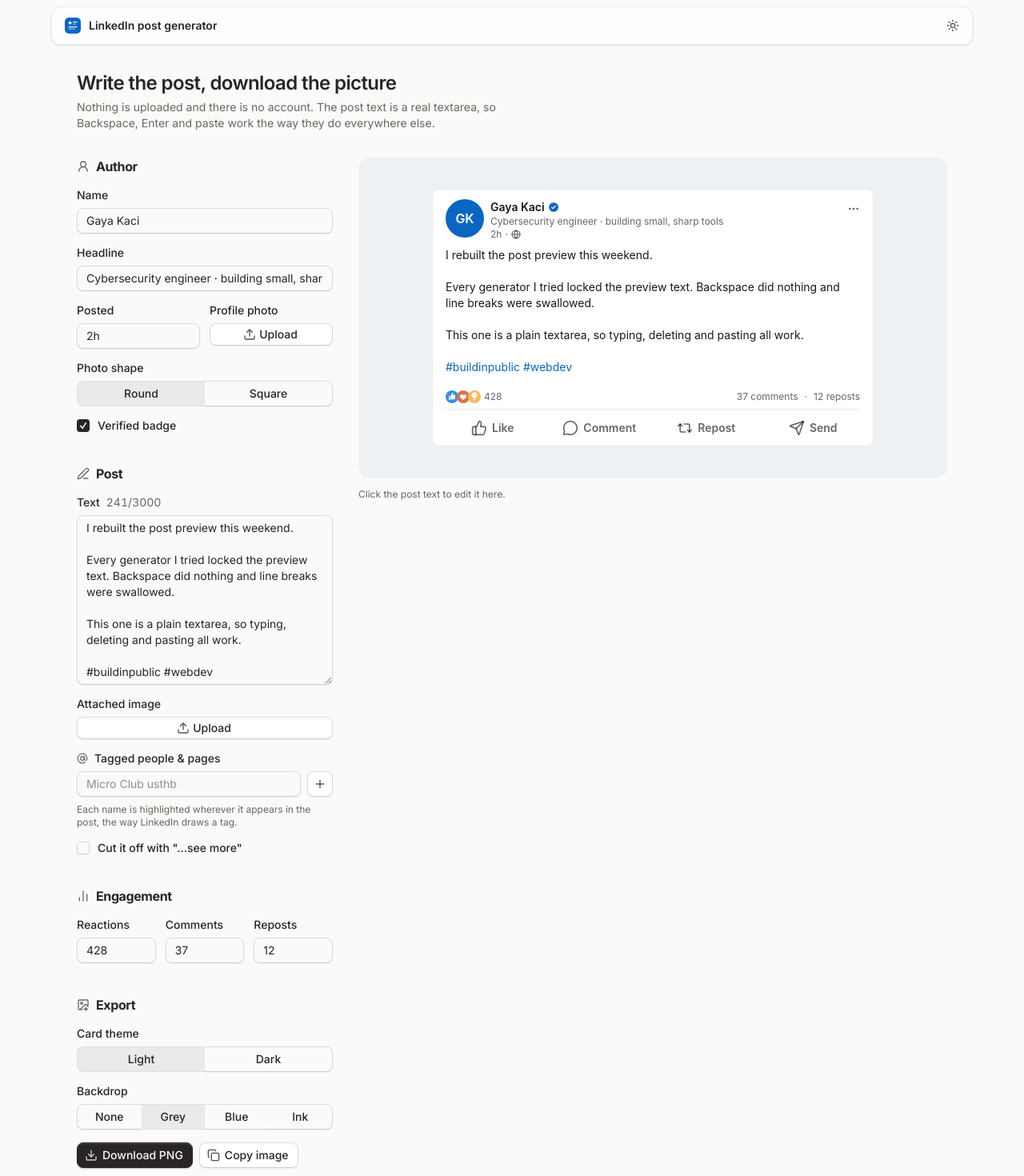
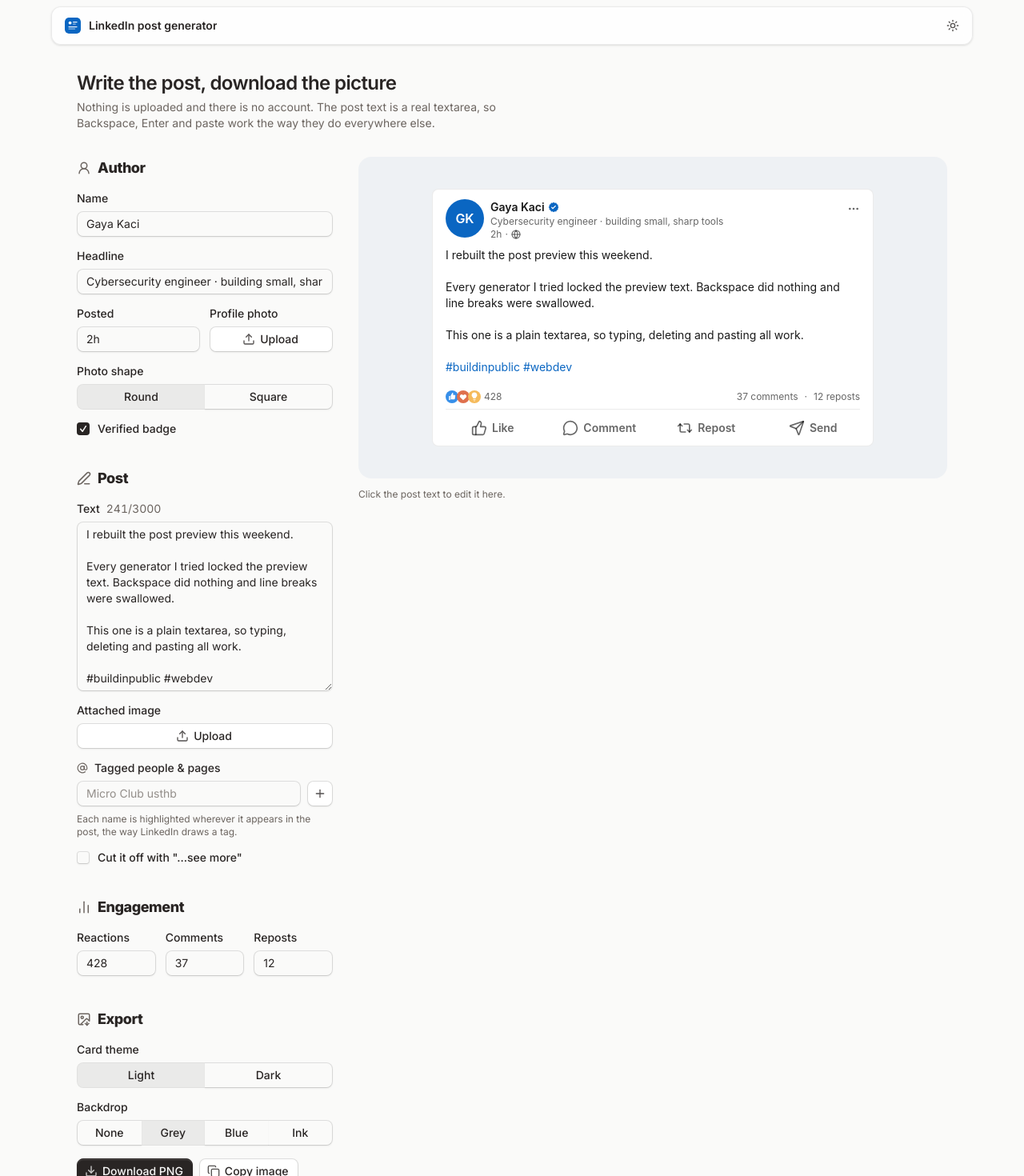
Before and after one commit to kacigaya/linkedin-post, a Next.js app: page / in a window 1280 px wide. Shown: the top 1470 px of the page at 80% size. Built offline with nearby package versions, Linux system fonts and the light colour scheme.

Commit message:
fix: align control heights, enlarge section titles, show the see more link while editing

```diff
--- a/app/components/PostCard.tsx
+++ b/app/components/PostCard.tsx
@@ -88,7 +88,7 @@ export function PostCard({ post, mode, maxLength, onBodyChange }: Props) {
             <Highlighted text={post.body} mentions={post.mentions} />
           </p>
         )}
-        {post.clamp && mode === "static" ? (
+        {post.clamp ? (
           <button
             type="button"
             className="mt-0.5 text-[14px]"
--- a/app/page.tsx
+++ b/app/page.tsx
@@ -156,8 +156,8 @@ export default function Page() {
       <div className="grid gap-8 lg:grid-cols-[minmax(0,20rem)_minmax(0,1fr)]">
         <form className="order-2 flex min-w-0 flex-col gap-10 lg:order-1" onSubmit={(e) => e.preventDefault()}>
           <section className="flex flex-col gap-4">
-            <h2 className="flex items-center gap-2 font-bold text-base tracking-tight">
-              <UserRound className="size-4 text-muted-foreground" />
+            <h2 className="flex items-center gap-2 font-extrabold text-lg tracking-tight">
+              <UserRound className="size-4.5 text-muted-foreground" />
               Author
             </h2>
             <Field>
@@ -202,8 +202,8 @@ export default function Page() {
           </section>
 
           <section className="flex flex-col gap-4">
-            <h2 className="flex items-center gap-2 font-bold text-base tracking-tight">
-              <PenLine className="size-4 text-muted-foreground" />
+            <h2 className="flex items-center gap-2 font-extrabold text-lg tracking-tight">
+              <PenLine className="size-4.5 text-muted-foreground" />
               Post
             </h2>
             <Field>
@@ -241,8 +241,8 @@ export default function Page() {
           </section>
 
           <section className="flex flex-col gap-4">
-            <h2 className="flex items-center gap-2 font-bold text-base tracking-tight">
-              <ChartNoAxesColumn className="size-4 text-muted-foreground" />
+            <h2 className="flex items-center gap-2 font-extrabold text-lg tracking-tight">
+              <ChartNoAxesColumn className="size-4.5 text-muted-foreground" />
               Engagement
             </h2>
             <div className="grid grid-cols-3 gap-3">
@@ -262,8 +262,8 @@ export default function Page() {
           </section>
 
           <section className="flex flex-col gap-4">
-            <h2 className="flex items-center gap-2 font-bold text-base tracking-tight">
-              <ImageDown className="size-4 text-muted-foreground" />
+            <h2 className="flex items-center gap-2 font-extrabold text-lg tracking-tight">
+              <ImageDown className="size-4.5 text-muted-foreground" />
               Export
             </h2>
             <Field>
@@ -485,12 +485,12 @@ function FilePicker({
           e.target.value = "";
         }}
       />
-      <Button className="flex-1" variant="outline" size="sm" onClick={() => ref.current?.click()}>
+      <Button className="flex-1" variant="outline" onClick={() => ref.current?.click()}>
         <Upload />
         {has ? "Replace" : "Upload"}
       </Button>
       {has ? (
-        <Button variant="ghost" size="icon-sm" aria-label={`Remove ${label}`} onClick={onClear}>
+        <Button variant="ghost" size="icon" aria-label={`Remove ${label}`} onClick={onClear}>
           <X />
         </Button>
       ) : null}
```
Also changed, not shown: public/screenshots/editor.png.
